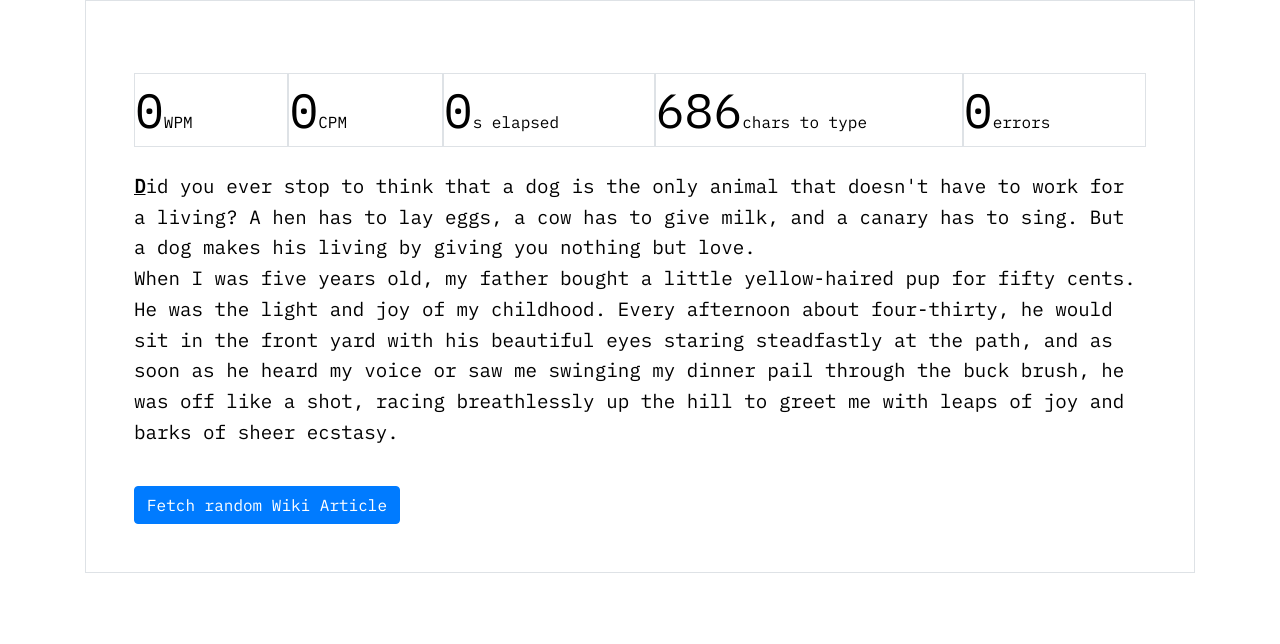
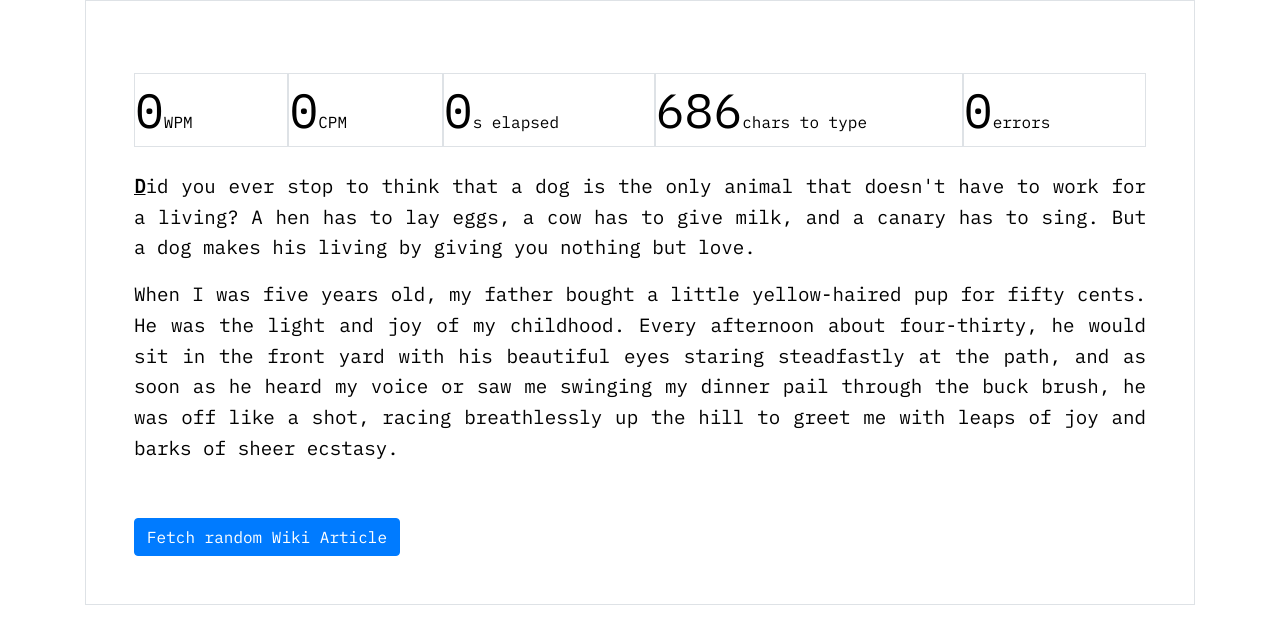
Before and after one commit to jasbir-singh/typer, a React (Create React App) app: page / in a window 1280 px wide. Shown: the top 644 px of the page. Built offline with nearby package versions, Linux system fonts and the light colour scheme.

Commit message:
Implement spinner for loading the article

```diff
--- a/package.json
+++ b/package.json
@@ -4,6 +4,7 @@
   "private": true,
   "dependencies": {
     "axios": "^0.18.0",
+    "better-react-spinkit": "^2.0.4",
     "react": "^16.4.1",
     "react-dom": "^16.4.1",
     "react-redux": "^5.0.7",
--- a/src/App.js
+++ b/src/App.js
@@ -17,11 +17,13 @@ class App extends Component {
   }
 
   currentlyTyping() {
+    const { loading } = this.props;
+
     return (
       <div className="container">
         <div className="border p-5">
           <TypingStats />
-          <TextWithSpinner />
+          <TextWithSpinner loading={loading} />
           <WikipediaButton />
         </div>
       </div>
--- a/src/Paragraph.js
+++ b/src/Paragraph.js
@@ -31,7 +31,7 @@ const Paragraph = ({ text, currentPosition, currentPara, errorPosition, paraInde
   };
 
   return (
-    <StyledParagraph>
+    <StyledParagraph className="pb-3">
       {
         text
           .split('')
--- a/src/Text.js
+++ b/src/Text.js
@@ -1,11 +1,11 @@
 import { connect } from 'react-redux';
 import React, { Component } from 'react';
 import {
+  fetchRandomArticle,
   typeSuccess,
   typeStarted,
   typeFail,
   typeFinished,
-  fetchRandomArticle,
 } from './actions';
 import styled from 'styled-components';
 import Paragraph from './Paragraph';
@@ -32,10 +32,11 @@ class Text extends Component {
       typeStarted,
       typeSuccess,
       typeFail,
-      typeFinished
+      typeFinished,
+      startedTypingAt,
     } = this.props;
 
-    if (currentPosition === 0) typeStarted();
+    if ((currentPosition === 0) && !startedTypingAt) typeStarted();
 
     if (key.key === charToType) {
       if ((currentPara === (text.length - 1)) && (text[currentPara].length - 1 === currentPosition)) {
@@ -87,7 +88,7 @@ class Text extends Component {
 
   render() {
     return (
-      <StyledText className="">
+      <StyledText className="text-justify">
         {
           this.paragraphs()
         }
@@ -107,14 +108,15 @@ const mapStateToProps = state => ({
   currentPara: state.currentPara,
   charToType: state.charToType,
   errorPosition: state.errorPosition,
+  startedTypingAt: state.startedTypingAt,
 });
 
 const mapDispatchToProps = {
+  fetchRandomArticle,
   typeSuccess,
   typeStarted,
   typeFail,
   typeFinished,
-  fetchRandomArticle,
 };
 
 export default connect(
--- a/src/TextWithSpinner.js
+++ b/src/TextWithSpinner.js
@@ -1,11 +1,13 @@
 import React, { Component } from 'react';
 import Text from './Text';
-import Spinner from 'react-spinkit';
+import {
+  Wave
+} from 'better-react-spinkit';
 
 const TextWithSpinner = ({ loading }) => (
     <div>
     {
-      loading ? <Spinner style={ { width:'50%', height: '10rem' } } name="ball-clip-rotate-multiple" /> : <Text />
+      loading ? <Wave size={200} /> : <Text />
     }
   </div>
 );
```
Also changed, not shown: 1 other file (tests, documents, lock files or other folders).
